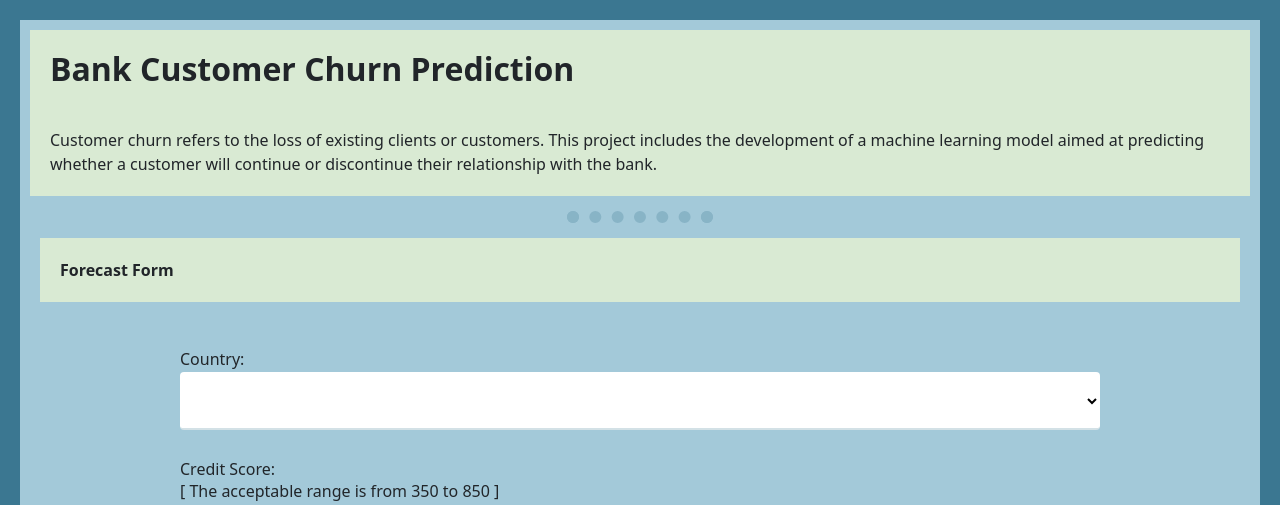
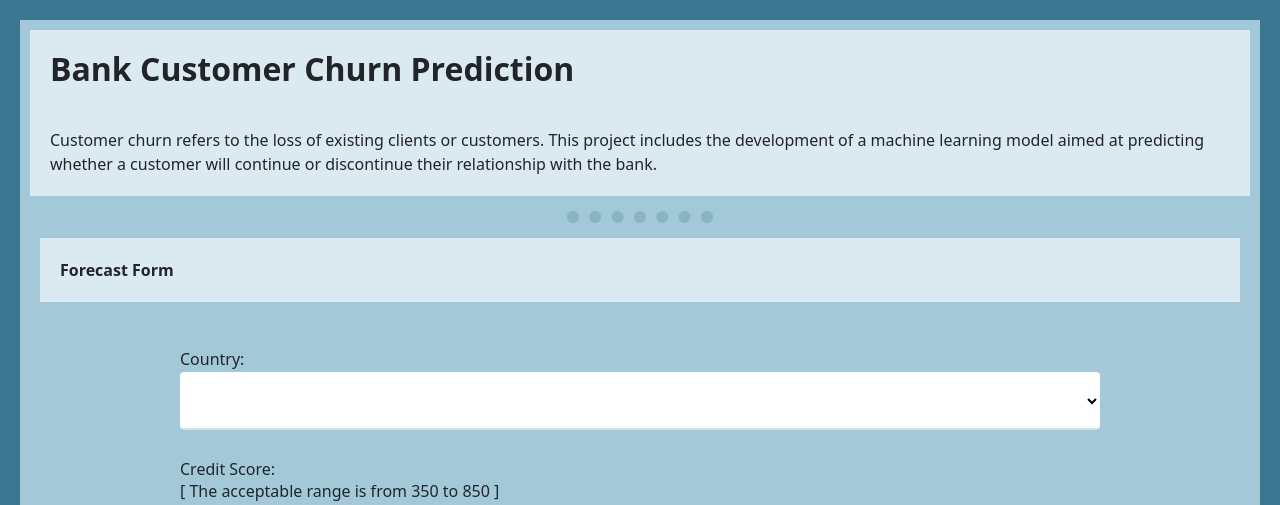
Before and after one commit to NITHINPJ09/Bank-Customer-Churn-Prediction, a Flask app: page / in a window 1280 px wide. Shown: the top 505 px of the page. Run offline with Flask 3, Linux system fonts and the light colour scheme.

Commit message:
Update styles.css

```diff
--- a/static/css/styles.css
+++ b/static/css/styles.css
@@ -1,6 +1,6 @@
 p, h2 {
     padding: 20px;
-    background-color: #D9EAD3;
+    background-color: #dbeaf0;
     margin: auto;
 }
 
```
